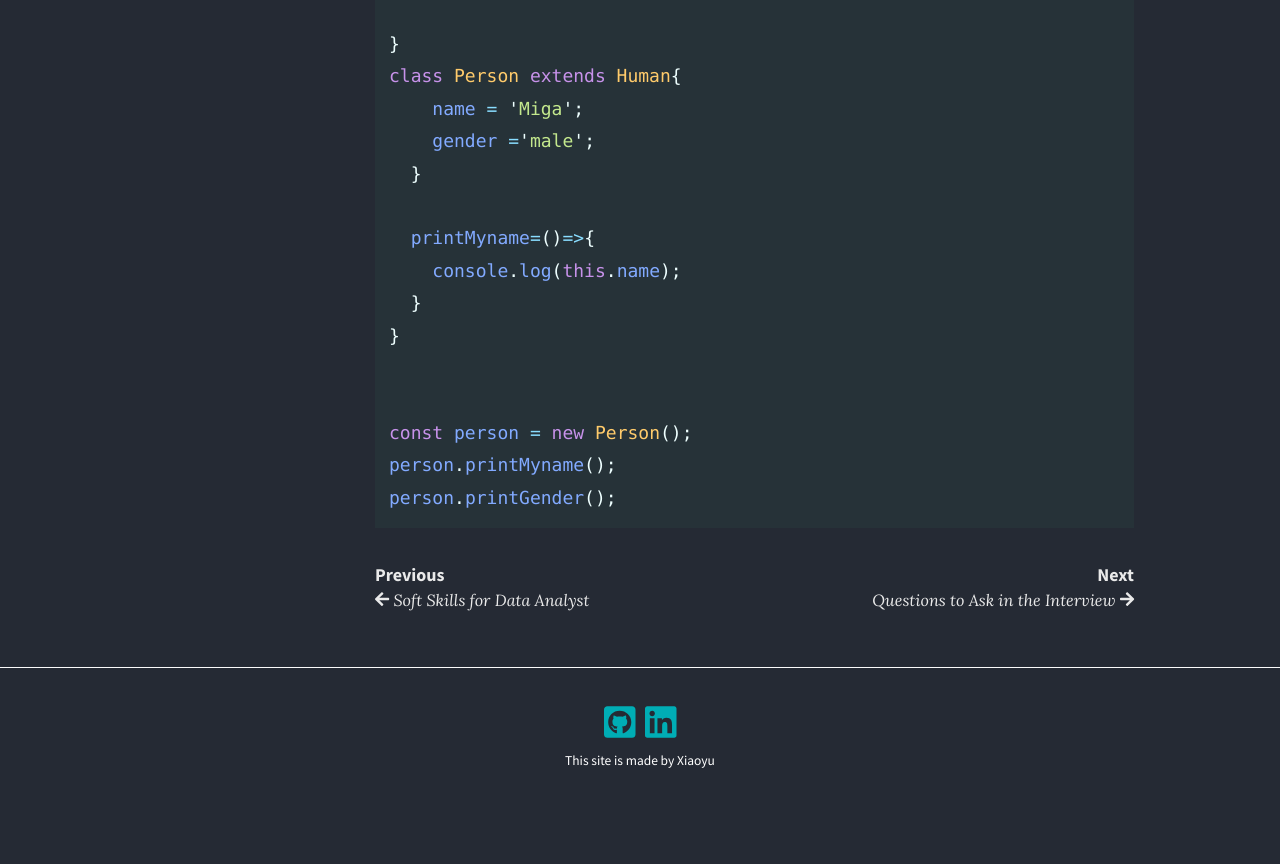
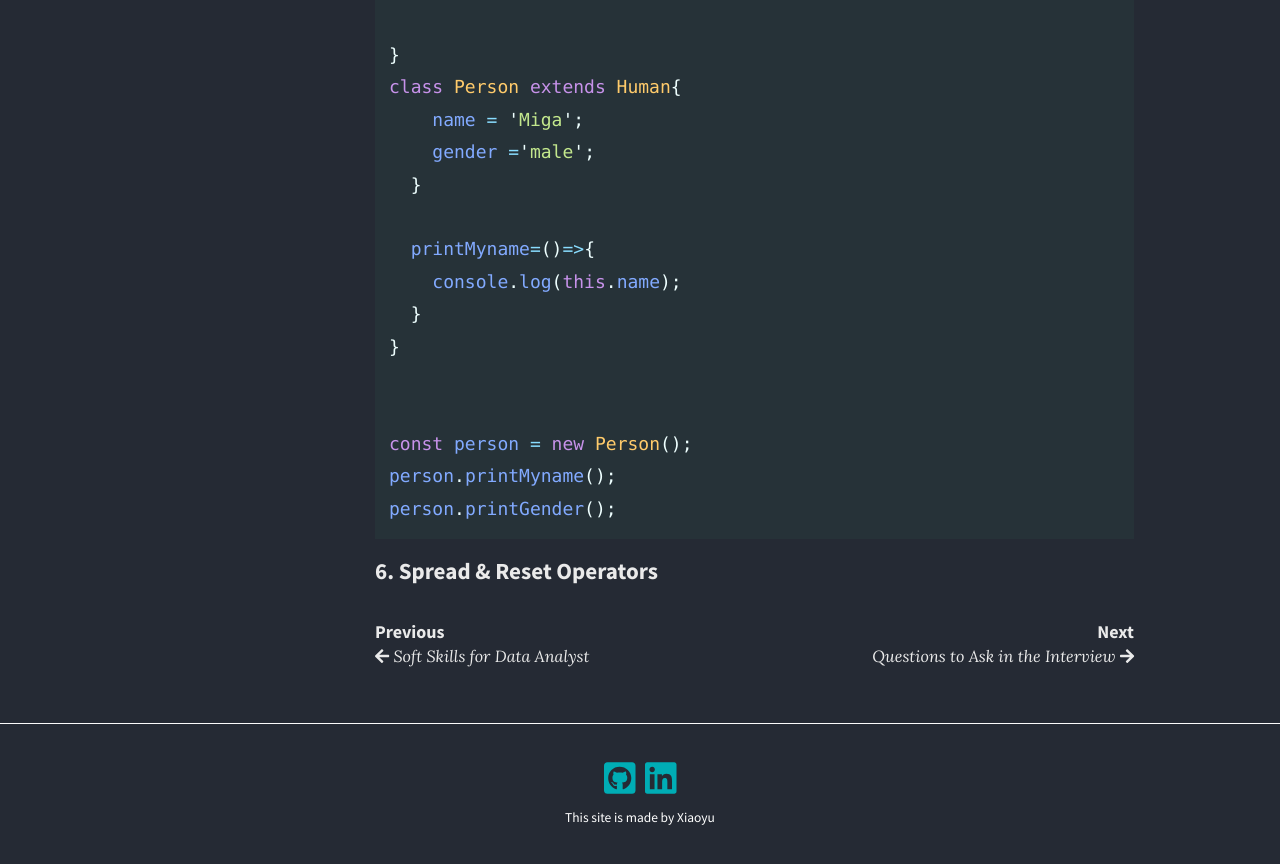
Before and after one commit to migapipo/personal-blog, a Jekyll site: the page built from _posts/2020-01-09-React Learning.md, in a window 1280 px wide and 900 px high, scrolled down 5471 px. Shown: the top 864 px of the window. Built offline with Jekyll 4.4.1, drawn with Linux system fonts in a browser that asks for light colours; nearby versions of some CDN libraries; before the commit the page ends 6314 px from its top, so only the background shows below that.

Commit message:
update React Learning notes

````diff
--- a/_posts/2020-01-09-React Learning.md
+++ b/_posts/2020-01-09-React Learning.md
@@ -169,10 +169,12 @@ constructor(){
   this.myProperty ='value'
   }
 ```
+
 **ES7**
 ```javascript
 myProperty ='value'
 ```
+---
 
 #### Methods : Functions
 
@@ -214,3 +216,6 @@ const person = new Person();
 person.printMyname();
 person.printGender();
 ```
+
+
+### 6. Spread & Reset Operators
````
